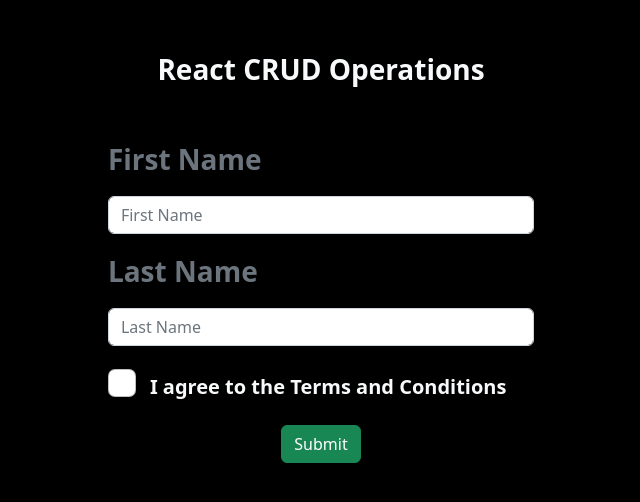
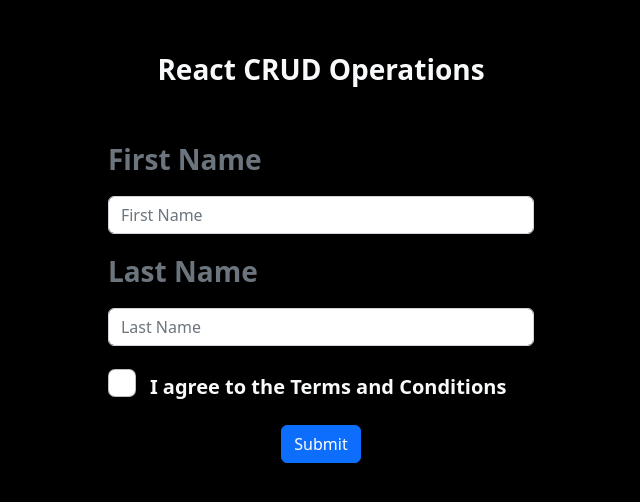
Before and after one commit to Konul304/CRUD-operations-page, a React (Create React App) app in the folder react-crud/: page /create in a window 1280 px wide. Shown: the top 502 px of the page, without its empty margins (319-959 px from the left). Built offline with nearby package versions, Linux system fonts and the light colour scheme.

Commit message:
change button colors

```diff
--- a/react-crud/src/components/create.js
+++ b/react-crud/src/components/create.js
@@ -48,7 +48,7 @@ export default function Create() {
             </div>
             <button
             type="submit"
-            className="btn btn-success"
+            className="btn btn-primary"
             onClick={postData}
             >Submit</button>
         </form>
```
